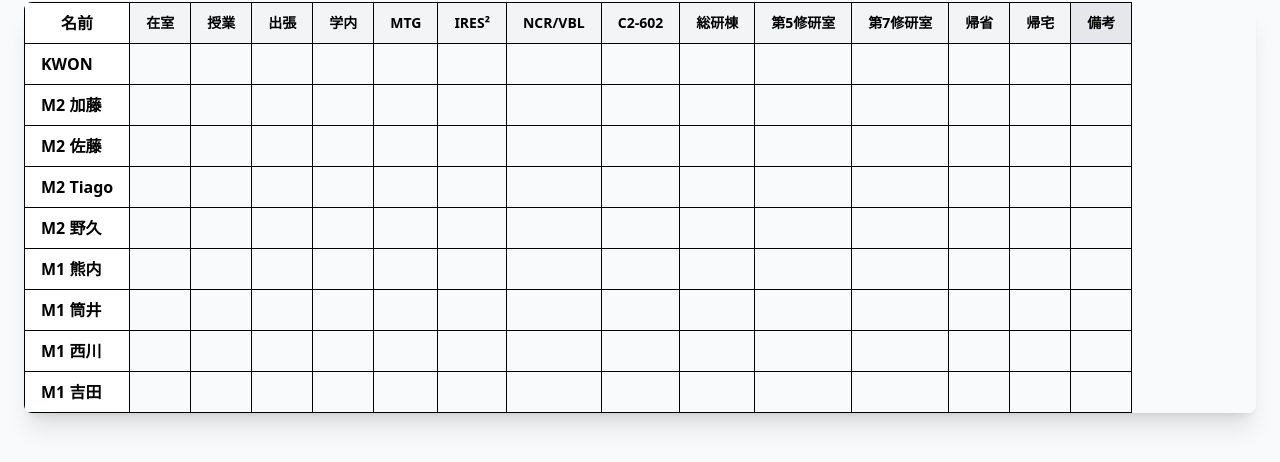
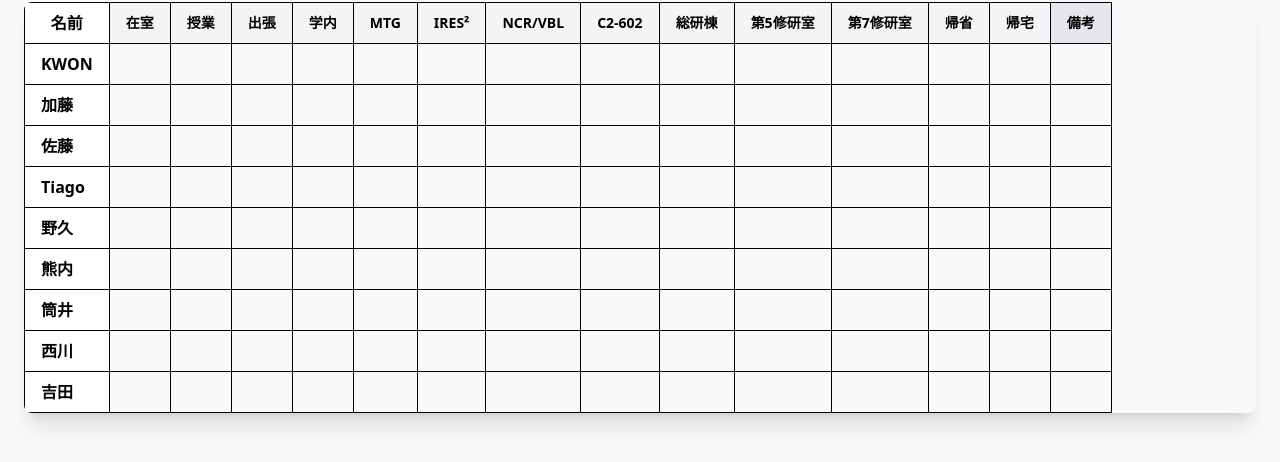
Before and after one commit to chobo172/Where, a React (Vite) app: page / in a window 1280 px wide. Shown: the part 266-728 px from the top of the page. Built offline with nearby package versions, Linux system fonts and the light colour scheme; no server answers; the database is empty.

Commit message:
🔐 학년 식별자 기능 삭제

```diff
--- a/src/App.jsx
+++ b/src/App.jsx
@@ -3,7 +3,7 @@ import "./index.css";
 import { database } from "./firebase";
 import { ref, set, onValue } from "firebase/database";
 
-const names = ["KWON", "M2 加藤", "M2 佐藤", "M2 Tiago", "M2 野久", "M1 熊内", "M1 筒井", "M1 西川", "M1 吉田"];
+const names = ["KWON", "加藤", "佐藤", "Tiago", "野久", "熊内", "筒井", "西川", "吉田"];
 const locations = ["在室", "授業", "出張", "学内", "MTG", "IRES²", "NCR/VBL", "C2-602", "総研棟", "第5修研室", "第7修研室", "帰省", "帰宅"];
 
 const passwords = {
```
